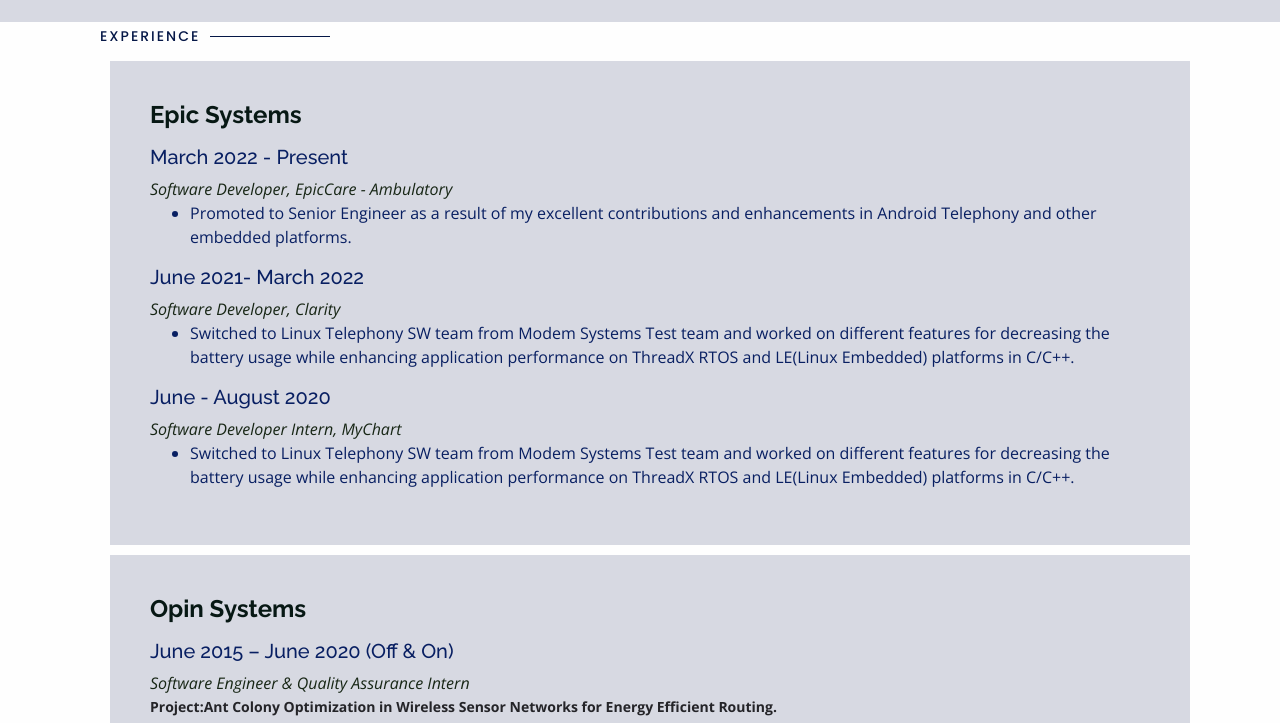
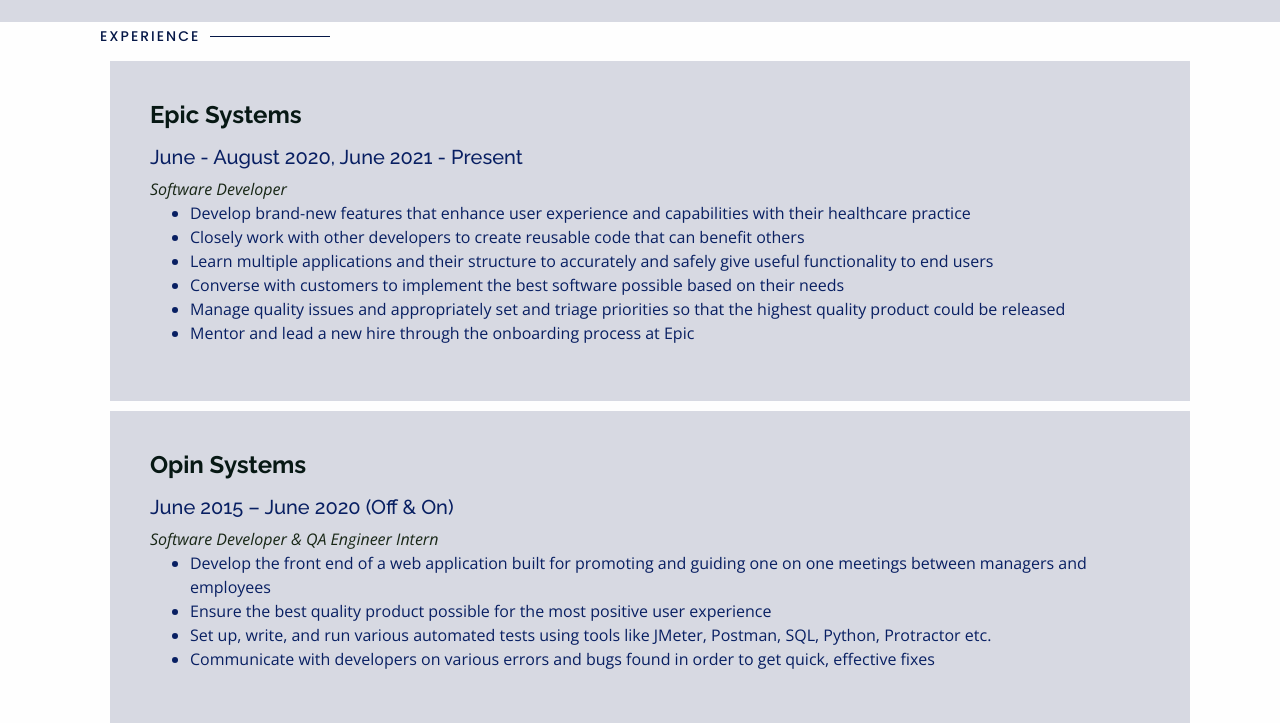
Before and after one commit to dillonz/dillonz.github.io, a plain HTML site: page index.html in a window 1280 px wide. Both pictures are taken after a click on the link "Experience". Shown: the part 68-791 px from the top of the page. Drawn offline with nearby package versions, Linux system fonts and the light colour scheme.

Commit message:
Update index.html

```diff
--- a/index.html
+++ b/index.html
@@ -240,41 +240,29 @@
                   >Epic Systems</a
                 ><br />
               </h4>
-              <h5 style="text-align: left">March 2022 - Present</h5>
+              <h5 style="text-align: left">June - August 2020, June 2021 - Present</h5>
               <p style="text-align: left; color: #172615; font-size: medium">
-                <em>Software Developer, EpicCare - Ambulatory</em>
+                <em>Software Developer</em>
               </p>
               <ul style="text-align: left">
                 <li>
-                  Promoted to Senior Engineer as a result of my excellent
-                  contributions and enhancements in Android Telephony and other
-                  embedded platforms.
+                  Develop brand-new features that enhance user experience and capabilities with their healthcare practice
                 </li>
-              </ul>
-              <h5 style="text-align: left">June 2021- March 2022</h5>
-              <p style="text-align: left; color: #172615; font-size: medium">
-                <em>Software Developer, Clarity</em>
-              </p>
-              <ul style="text-align: left">
                 <li>
-                  Switched to Linux Telephony SW team from Modem Systems Test
-                  team and worked on different features for decreasing the
-                  battery usage while enhancing application performance on
-                  ThreadX RTOS and LE(Linux Embedded) platforms in C/C++.
+                  Closely work with other developers to create reusable code that can benefit others
                 </li>
-              </ul>
-              <h5 style="text-align: left">June - August 2020</h5>
-              <p style="text-align: left; color: #172615; font-size: medium">
-                <em>Software Developer Intern, MyChart</em>
-              </p>
-              <ul style="text-align: left">
                 <li>
-                  Switched to Linux Telephony SW team from Modem Systems Test
-                  team and worked on different features for decreasing the
-                  battery usage while enhancing application performance on
-                  ThreadX RTOS and LE(Linux Embedded) platforms in C/C++.
+                  Learn multiple applications and their structure to accurately and safely give useful functionality to end users
                 </li>
-
+                <li>
+                  Converse with customers to implement the best software possible based on their needs
+                </li>
+                <li>
+                  Manage quality issues and appropriately set and triage priorities so that the highest quality product could be released
+                </li>
+                <li>
+                  Mentor and lead a new hire through the onboarding process at Epic
+                </li>
               </ul>
             </div>
             <div
@@ -289,28 +277,26 @@
               </h4>
               <h5 style="text-align: left">June 2015 – June 2020 (Off & On)</h5>
               <p style="text-align: left; color: #172615; font-size: medium">
-                <em>Software Engineer & Quality Assurance Intern</em>
+                <em>Software Developer & QA Engineer Intern</em>
               </p>
-              <p style="text-align: left; color: #242428">
+              <!-- <p style="text-align: left; color: #242428">
                 <b
                   >Project:Ant Colony Optimization in Wireless Sensor Networks
                   for Energy Efficient Routing.</b
                 >
-              </p>
+              </p> -->
               <ul style="text-align: left">
                 <li>
-                  Explored swarm intelligence and metaheuristic algorithms to
-                  develop and implement an algorithm for energy-efficient
-                  routing of temperature data from sensory motes in WSNs.
+                  Develop the front end of a web application built for promoting and guiding one on one meetings between managers and employees
                 </li>
                 <li>
-                  A modified version of ACO was developed and implemented and
-                  was compared with traditional routing algorithms.
+                  Ensure the best quality product possible for the most positive user experience
                 </li>
                 <li>
-                  Presented my research and development at International
-                  Conference on Soft Computing: Theories and Applications (SOCTA
-                  2016) held at Amity University, Rajasthan.
+                  Set up, write, and run various automated tests using tools like JMeter, Postman, SQL, Python, Protractor etc.
+                </li>
+                <li>
+                  Communicate with developers on various errors and bugs found in order to get quick, effective fixes
                 </li>
               </ul>
             </div>
```
